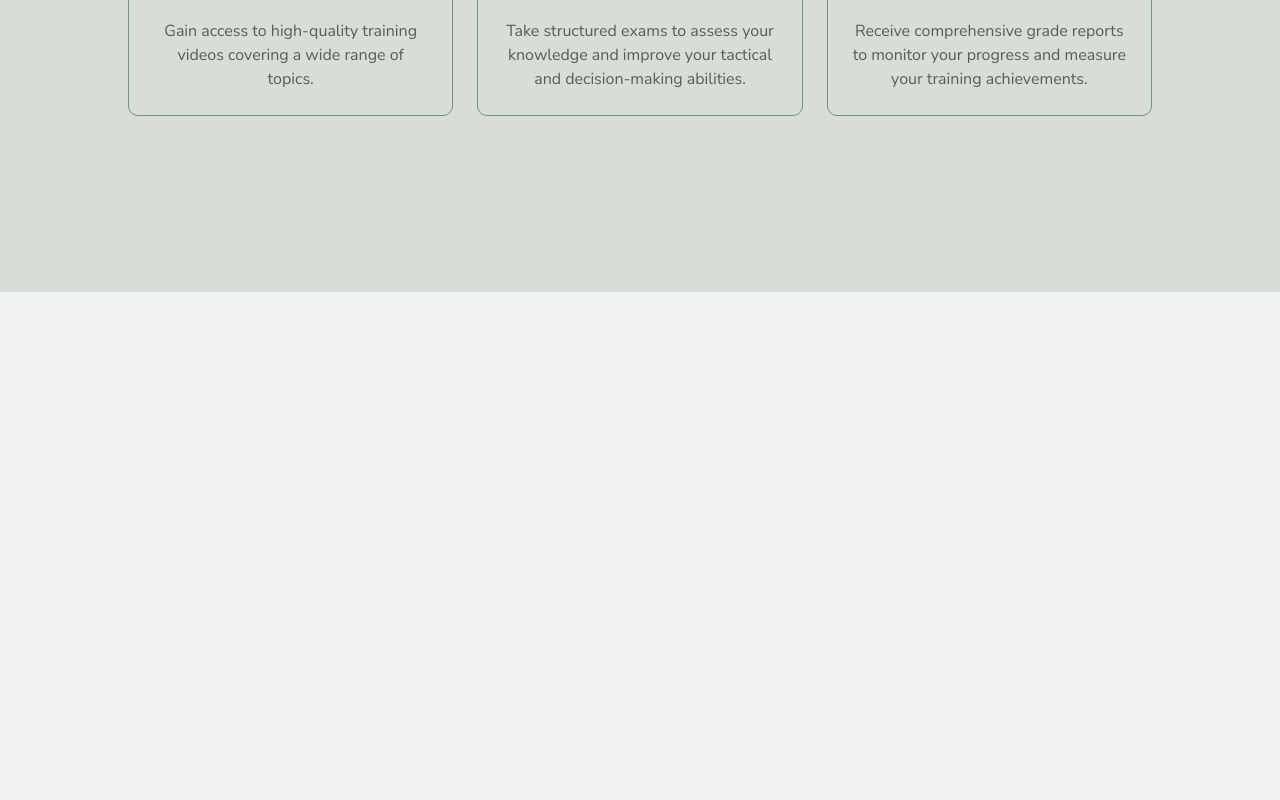
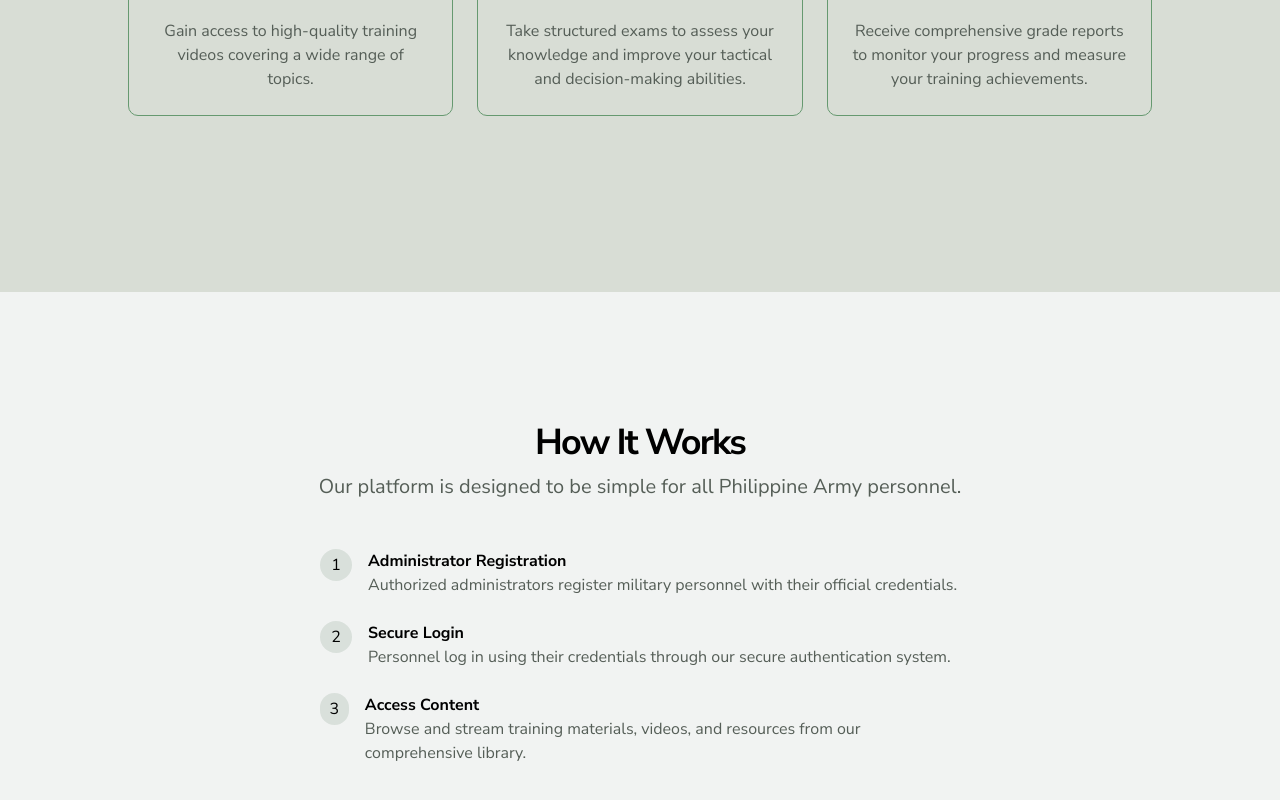
Before and after one commit to jetsgarcia/palms, a Next.js app: page / in a window 1280 px wide. Shown: the part 978-1778 px from the top of the page. Before the commit the page ends 1270 px from the top, so only its background shows below. Built offline with nearby package versions, Linux system fonts and the light colour scheme.

Commit message:
feat: add HowItWorksSection component

```diff
--- a/src/app/page.tsx
+++ b/src/app/page.tsx
@@ -1,6 +1,7 @@
 import Header from "@/components/homepage/header";
 import HeroSection from "@/components/homepage/hero-section";
 import FeaturesSection from "@/components/homepage/feature-section";
+import HowItWorksSection from "@/components/homepage/how-it-works-section";
 
 export default function HomePage() {
   return (
@@ -9,6 +10,7 @@ export default function HomePage() {
       <main>
         <HeroSection />
         <FeaturesSection />
+        <HowItWorksSection />
       </main>
     </div>
   );
--- /dev/null
+++ b/src/components/homepage/how-it-works-section.tsx
@@ -0,0 +1,58 @@
+export default function HowItWorksSection() {
+  const steps = [
+    {
+      number: 1,
+      title: "Administrator Registration",
+      description:
+        "Authorized administrators register military personnel with their official credentials.",
+    },
+    {
+      number: 2,
+      title: "Secure Login",
+      description:
+        "Personnel log in using their credentials through our secure authentication system.",
+    },
+    {
+      number: 3,
+      title: "Access Content",
+      description:
+        "Browse and stream training materials, videos, and resources from our comprehensive library.",
+    },
+  ];
+
+  return (
+    <section id="how-it-works" className="w-full py-12 md:py-24 lg:py-32">
+      <div className="container mx-auto px-4 md:px-6">
+        <div className="flex flex-col items-center justify-center space-y-4 text-center">
+          <div className="space-y-2">
+            <h2 className="text-3xl font-bold tracking-tighter md:text-4xl/tight">
+              How It Works
+            </h2>
+            <p className="mx-auto max-w-[700px] text-muted-foreground md:text-xl">
+              Our platform is designed to be simple for all Philippine Army
+              personnel.
+            </p>
+          </div>
+        </div>
+
+        <div className="mx-auto grid place-items-center items-center py-12">
+          <div className="flex flex-col justify-center space-y-4 max-w-160">
+            <ul className="grid gap-6">
+              {steps.map((step) => (
+                <li key={step.number} className="flex items-start gap-4">
+                  <div className="flex h-8 w-8 items-center justify-center rounded-full bg-primary/10">
+                    {step.number}
+                  </div>
+                  <div>
+                    <h3 className="font-bold">{step.title}</h3>
+                    <p className="text-muted-foreground">{step.description}</p>
+                  </div>
+                </li>
+              ))}
+            </ul>
+          </div>
+        </div>
+      </div>
+    </section>
+  );
+}
```
